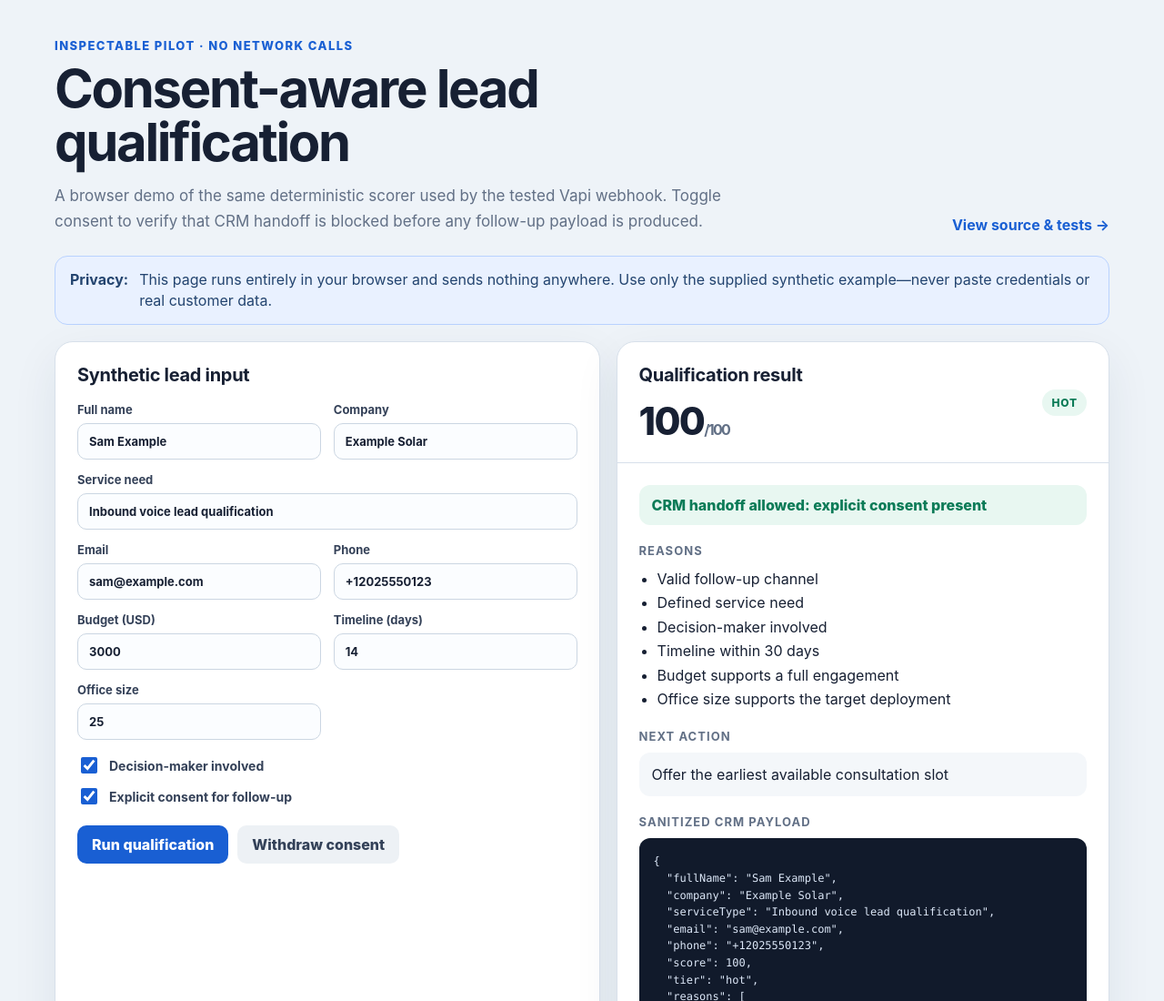
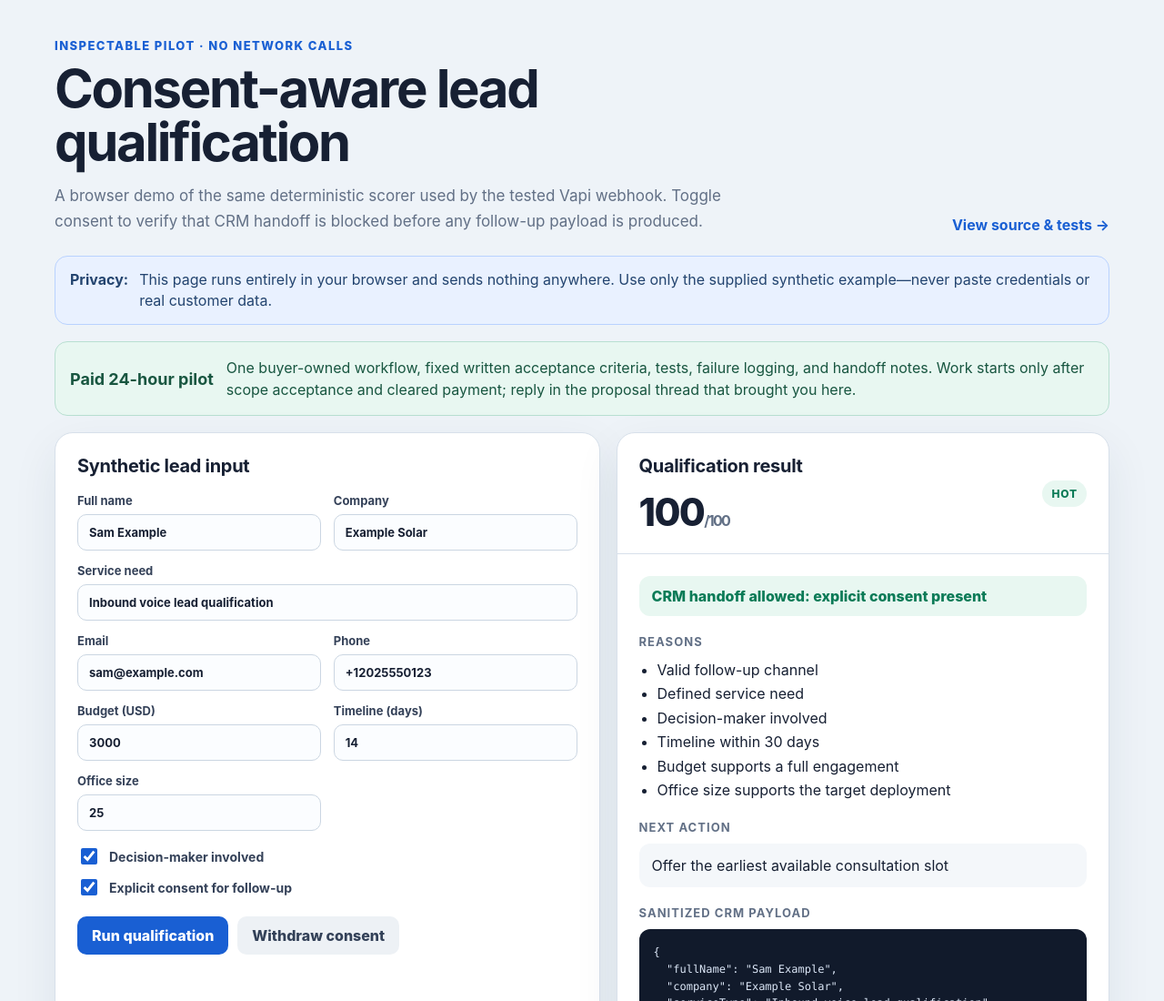
Before and after one commit to parkkiyun/consent-aware-voice-lead-pilot, a website: page index.html in a window 1280 px wide. Shown: the top 1100 px of the page at 91% size. Drawn offline with Linux system fonts and the light colour scheme.

Commit message:
Clarify public pilot terms and test count

```diff
--- a/index.html
+++ b/index.html
@@ -32,6 +32,9 @@
       .repo { color: var(--blue); text-decoration: none; font-weight: 750; white-space: nowrap; }
       .repo:hover { text-decoration: underline; }
       .notice { display: flex; gap: 12px; align-items: flex-start; margin-bottom: 18px; padding: 14px 16px; border: 1px solid #b9d2ff; border-radius: 14px; background: var(--blue-soft); color: #23446f; line-height: 1.45; }
+      .offer { display: grid; grid-template-columns: auto 1fr; gap: 14px; align-items: center; margin-bottom: 18px; padding: 16px; border: 1px solid #b8dfd1; border-radius: 14px; background: var(--green-soft); color: #185640; }
+      .offer strong { font-size: 18px; }
+      .offer span { line-height: 1.5; }
       .grid { display: grid; grid-template-columns: minmax(0, 1.05fr) minmax(340px, .95fr); gap: 18px; }
       .panel { border: 1px solid var(--line); border-radius: 20px; background: var(--panel); box-shadow: 0 18px 50px rgba(28, 49, 82, .08); }
       .form-panel { padding: 24px; }
@@ -80,6 +83,7 @@
         <a class="repo" href="https://github.com/parkkiyun/consent-aware-voice-lead-pilot">View source &amp; tests →</a>
       </header>
       <div class="notice" role="note"><strong>Privacy:</strong><span>This page runs entirely in your browser and sends nothing anywhere. Use only the supplied synthetic example—never paste credentials or real customer data.</span></div>
+      <div class="offer" role="note"><strong>Paid 24-hour pilot</strong><span>One buyer-owned workflow, fixed written acceptance criteria, tests, failure logging, and handoff notes. Work starts only after scope acceptance and cleared payment; reply in the proposal thread that brought you here.</span></div>
       <div class="grid">
         <section class="panel form-panel" aria-labelledby="form-title">
           <h2 id="form-title">Synthetic lead input</h2>
```
Also changed, not shown: README.md.
